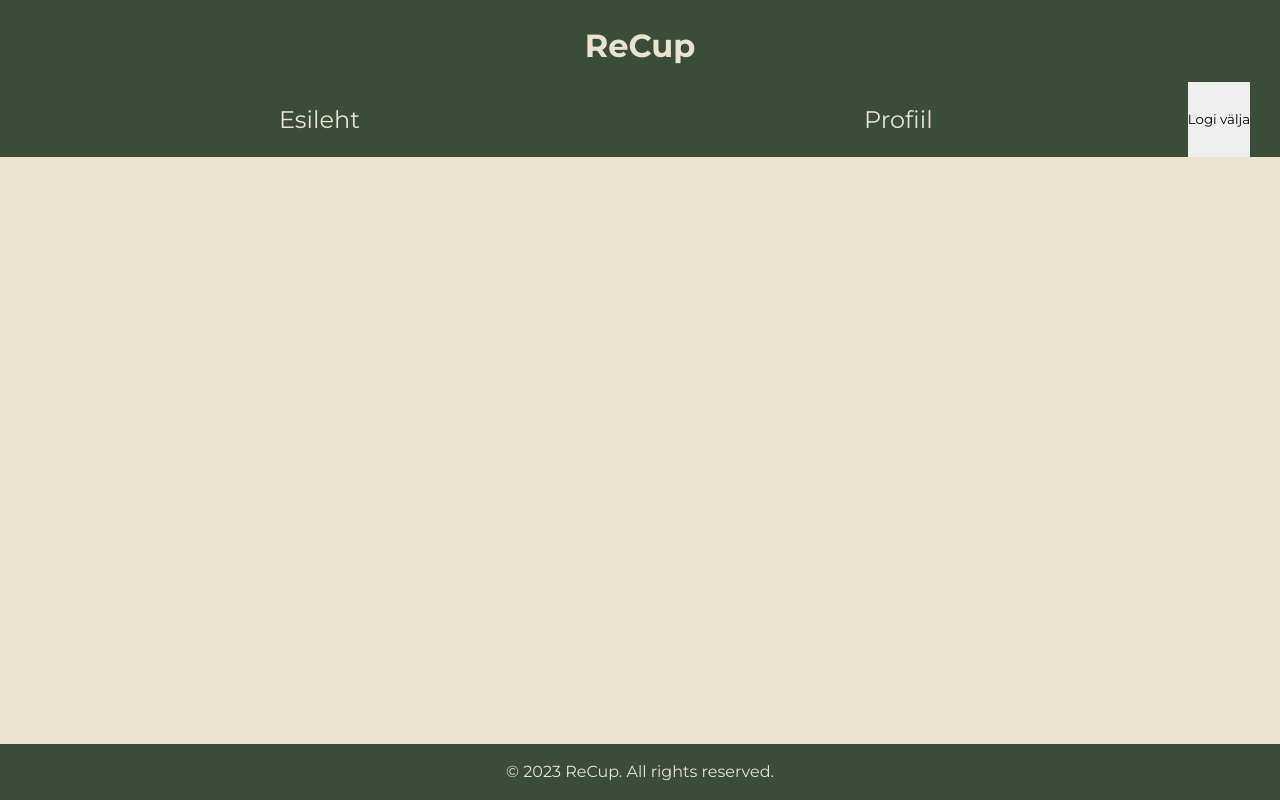
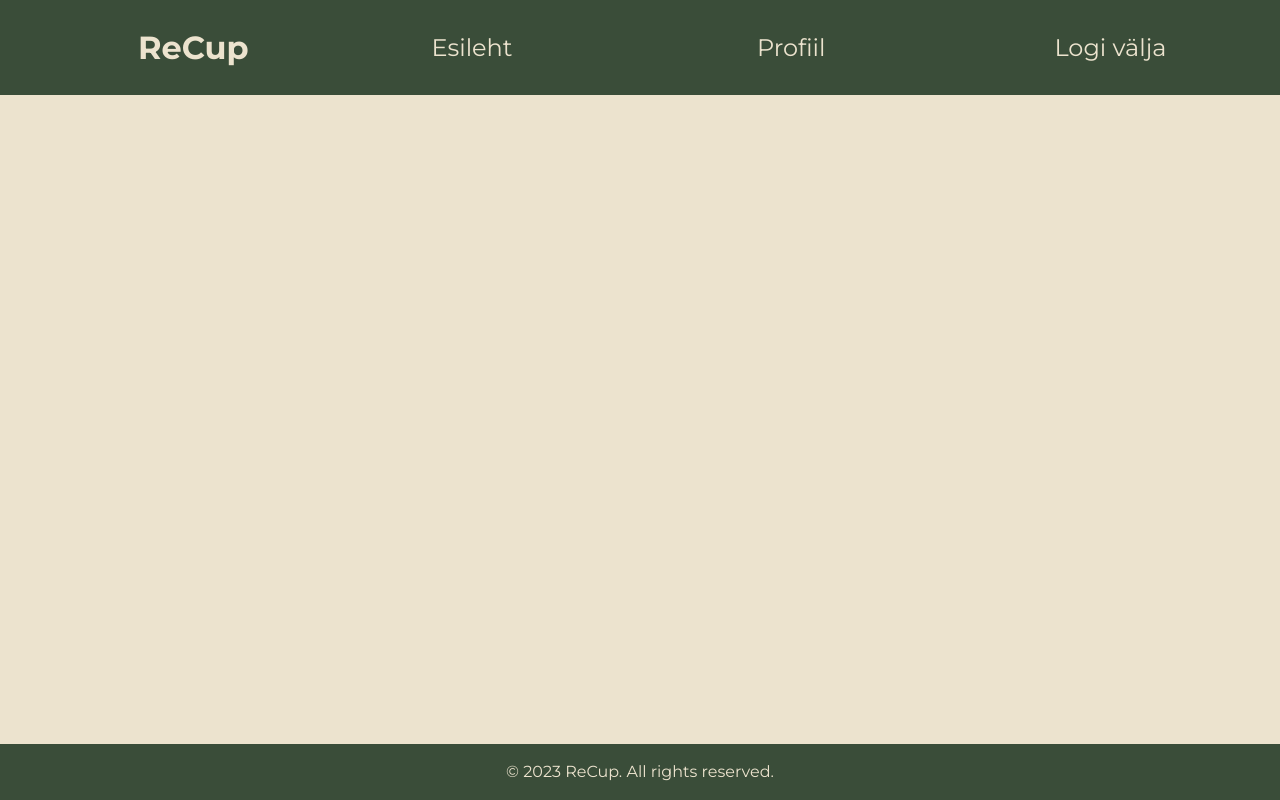
Before and after one commit to luckasw/MITS-Hackathon, a Nuxt app: page / in a window 1280 px wide. Built offline with nearby package versions, Linux system fonts and the light colour scheme; no server answers.

Commit message:
Header changes

```diff
--- a/components/AppHeader.vue
+++ b/components/AppHeader.vue
@@ -53,7 +53,7 @@ async function logOut() {
     <nav class="desktop-nav">
       <NuxtLink class="link" to="/">Esileht</NuxtLink>
       <NuxtLink class="link" to="/profile">Profiil</NuxtLink>
-      <button class="logOut" @click="logOut">Logi välja</button>
+      <button class="link logOut" @click="logOut">Logi välja</button>
     </nav>
   </div>
 </template>
@@ -69,12 +69,16 @@ async function logOut() {
   display: flex;
   align-items: center;
   justify-content: center;
-  flex-direction: column;
+  flex-direction: row;
   padding: 30px;
   z-index: 1;
 
+  h1 {
+    padding: 0 5vw 0 10vw;
+  }
+
   .desktop-nav {
-    margin-top: 20px;
+    margin-top: 0px;
     display: flex;
     justify-content: space-evenly;
     align-items: stretch;
@@ -90,6 +94,7 @@ async function logOut() {
       justify-content: center;
       white-space: nowrap;
       font-size: 1.5rem;
+      background-color: $primary;
     }
   }
 
@@ -174,7 +179,7 @@ async function logOut() {
 
 @media (min-width: 600px) {
   .header {
-    padding-bottom: 0;
+    padding: 10px;
   }
 }
 </style>
```
